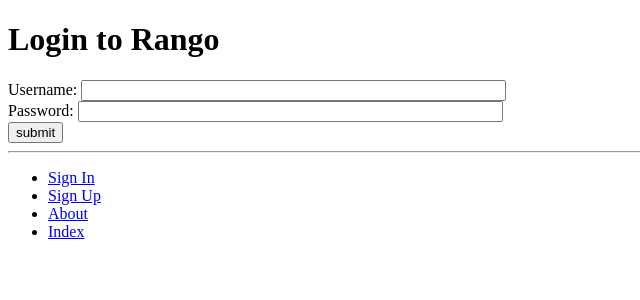
After one commit to BlueLinks/tango_with_django_project, a Django app: a page that uses templates/rango/base.html in a window 1280 px wide. The commit adds this page. Shown: the top 300 px of the page, without its empty margins (0-640 px from the left). Run offline with Django 3.2, Linux system fonts and the light colour scheme; data that the repository does not hold is empty.

Commit message:
Added ability to log in and changed restricted page to use a template

```diff
--- a/rango/urls.py
+++ b/rango/urls.py
@@ -7,5 +7,8 @@ urlpatterns = [
     url(r'^add_category/$', views.add_category, name='add_category'),
     url(r'^category/(?P<category_name_slug>[\w\-]+)/add_page/$', views.add_page, name='add_page'),
     url(r'^category/(?P<category_name_slug>[\w\-]+)/$',views.show_category, name='show_category'),
-     url(r'^register/$',views.register,name='register'),
+    url(r'^register/$',views.register,name='register'),
+    url(r'^restricted/', views.restricted, name='restricted'),
+    url(r'^login/$', views.user_login, name='login'),
+    url(r'^logout/$', views.user_logout, name='logout'),
 ]
--- a/rango/views.py
+++ b/rango/views.py
@@ -6,6 +6,12 @@ from rango.models import Page
 from rango.forms import CategoryForm
 from rango.forms import PageForm
 from rango.forms import UserForm, UserProfileForm
+from django.contrib.auth.decorators import login_required
+from django.contrib.auth import logout
+from django.contrib.auth import authenticate, login
+from django.http import HttpResponseRedirect, HttpResponse
+from django.core.urlresolvers import reverse
+
 
 def index(request):
     # Query the database for a list of ALL categories currently stored. # Order the categories by no. likes in descending order.
@@ -54,6 +60,7 @@ def show_category(request, category_name_slug):
     # Go render the response and return it to the client.
     return render(request, 'rango/category.html', context_dict)
 
+@login_required
 def add_category(request):
     form = CategoryForm()
 
@@ -78,6 +85,7 @@ def add_category(request):
     # Render the form with error messages (if any).
     return render(request, 'rango/add_category.html', {'form': form})
 
+@login_required
 def add_page(request, category_name_slug):
     try:
         category = Category.objects.get(slug=category_name_slug)
@@ -161,3 +169,57 @@ def register(request):
                       {'user_form': user_form,
                        'profile_form': profile_form,
                        'registered': registered})
+
+def user_login(request):
+    # If the request is a HTTP POST, try to pull out the relevant information.
+    if request.method == 'POST':
+        # Gather the username and password provided by the user.
+        # This information is obtained from the login form.
+        # We use request.POST.get('<variable>') as opposed
+        # to request.POST['<variable>'], because the
+        # request.POST.get('<variable>') returns None if the
+        # value does not exist, while request.POST['<variable>']
+        # will raise a KeyError exception.
+        username = request.POST.get('username')
+        password = request.POST.get('password')
+
+        # Use Django's machinery to attempt to see if the username/password
+        # combination is valid - a User object is returned if it is.
+        user = authenticate(username=username, password=password)
+
+        # If we have a User object, the details are correct.
+        # If None (Python's way of representing the absence of a value), no user
+        # with matching credentials was found.
+        if user:
+            # Is the account active? It could have been disabled.
+            if user.is_active:
+                    # If the account is valid and active, we can log the user in.
+                    # We'll send the user back to the homepage.
+                    login(request, user)
+                    return HttpResponseRedirect(reverse('index'))
+            else:
+                # An inactive account was used - no logging in!
+                return HttpResponse("Your Rango account is disabled.")
+        else:
+            # Bad login details were provided. So we can't log the user in.
+            print("Invalid login details: {0}, {1}".format(username, password))
+            return HttpResponse("Invalid login details: the username '{0}' or the password is incorrect".format(username))
+
+        # The request is not a HTTP POST, so display the login form.
+        # This scenario would most likely be a HTTP GET.
+    else:
+        # No context variables to pass to the template system, hence the
+        # blank dictionary object...
+        return render(request, 'rango/login.html', {})
+
+@login_required
+def restricted(request):
+    return render(request, 'rango/restricted.html')
+
+# Use the login_required() decorator to ensure only those logged in can # access the view.
+@login_required
+def user_logout(request):
+    # Since we know the user is logged in, we can now just log them out.
+    logout(request)
+    # Take the user back to the homepage.
+    return HttpResponseRedirect(reverse('index'))
--- a/tango_with_django_project/settings.py
+++ b/tango_with_django_project/settings.py
@@ -88,6 +88,7 @@ DATABASES = {
     }
 }
 
+LOGIN_URL = '/rango/login/'
 
 # Password validation
 # https://docs.djangoproject.com/en/1.11/ref/settings/#auth-password-validators
--- a/templates/rango/base.html
+++ b/templates/rango/base.html
@@ -24,10 +24,16 @@
         </div>
         <div>
             <ul>
-                <li><a href="{% url 'add_category' %}">Add New Category</a></li>
+            {% if user.is_authenticated %}
+                <li><a href="{% url 'restricted' %}">Restricted Page</a></li>
+                <li><a href="{% url 'logout' %}">Logout</a></li>
+                <li><a href="{% url 'add_category' %}">Add a New Category</a></li>
+            {% else %}
+                <li><a href="{% url 'login' %}">Sign In</a></li>
+                <li><a href="{% url 'register' %}">Sign Up</a></li>
+            {% endif %}
                 <li><a href="{% url 'about' %}">About</a></li>
                 <li><a href="{% url 'index' %}">Index</a></li>
-                <li><a href="{% url 'register' %}">Sign Up</a></li>
             </ul>
         </div>
     </body>
--- a/templates/rango/category.html
+++ b/templates/rango/category.html
@@ -18,7 +18,11 @@
             {% else %}
                 <strong>No pages currently in category.</strong>
             {% endif %}
-            <a href="{% url 'add_page' category.slug %}">Add a Page</a>
+            {% if user.is_authenticated %}
+                <a href="{% url 'add_page' category.slug %}">Add a Page</a>
+            {% else %}
+                You will have to login to add more pages!
+            {% endif %}
         {% else %}
             The specified category does not exist!
         {% endif %}
--- a/templates/rango/index.html
+++ b/templates/rango/index.html
@@ -9,7 +9,11 @@
     <h1>Rango says...</h1>
 
     <div>
-        hey there partner!
+        {% if user.is_authenticated %}
+            howdy {{ user.username }}!
+        {% else %}
+            hey there partner!
+        {% endif %}
     </div>
 
     <div>
--- /dev/null
+++ b/templates/rango/login.html
@@ -0,0 +1,18 @@
+{% extends 'rango/base.html' %}
+{% load staticfiles %}
+
+{% block title_block %}
+    Login
+{% endblock %}
+
+{% block body_block %}
+<h1>Login to Rango</h1>
+<form id="login_form" method="post" action="{% url 'login' %}">
+    {% csrf_token %}
+    Username: <input type="text" name="username" value="" size="50" />
+    <br />
+    Password: <input type="password" name="password" value="" size="50" />
+    <br />
+    <input type="submit" value="submit" />
+</form>
+{% endblock %}
--- /dev/null
+++ b/templates/rango/restricted.html
@@ -0,0 +1,6 @@
+{% extends 'rango/base.html' %}
+{% load staticfiles %}
+
+{% block body_block %}
+    <h1>"Since you're logged in, you can see this text!"</h1>
+{% endblock body_block %}
```
